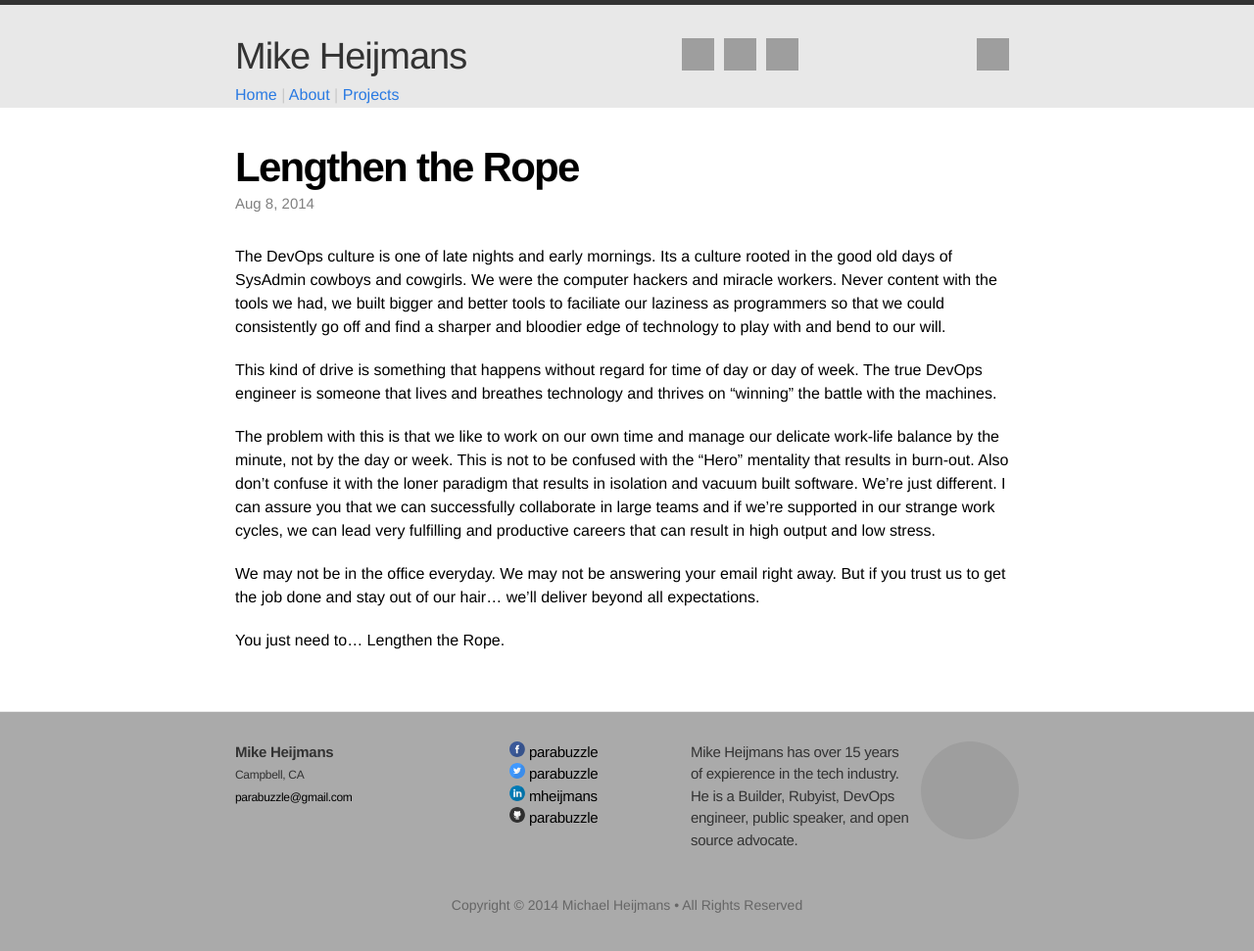
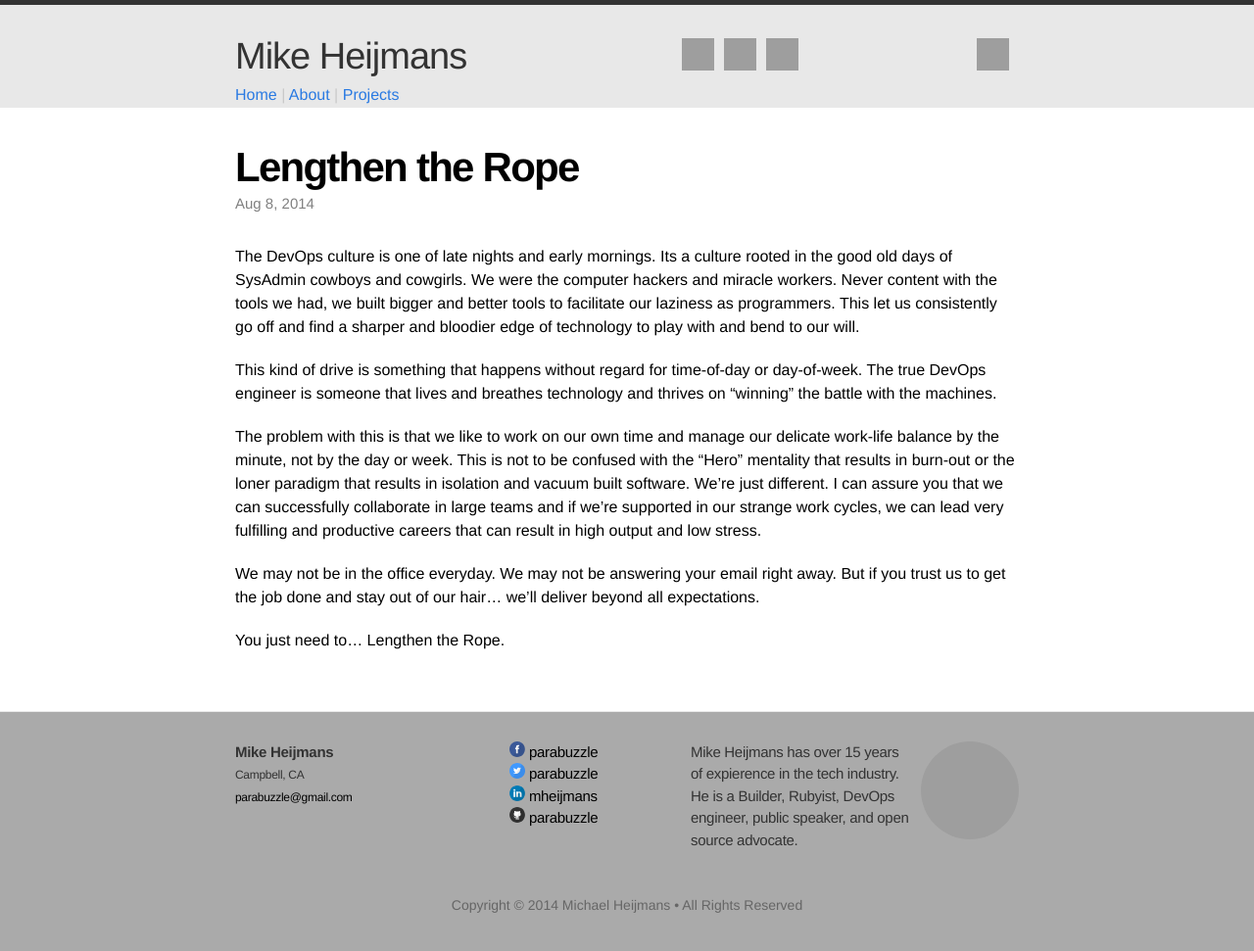
Before and after one commit to parabuzzle/parabuzzle.github.io, a Jekyll site: the page built from _posts/2014-08-08-lengthen-the-rope.md, in a window 1280 px wide, cut to the strip 0-995 px from the top of the page. Shown: the top 971 px of the strip at 98% size. Built offline with Jekyll 4.4.1, drawn with Linux system fonts in a browser that asks for light colours; grey boxes are pictures that could not be loaded.

Commit message:
a small edit

```diff
--- a/_posts/2014-08-08-lengthen-the-rope.md
+++ b/_posts/2014-08-08-lengthen-the-rope.md
@@ -8,11 +8,11 @@ og_type: article
 og_description: The DevOps culture is one of late nights and early mornings. Its a culture rooted in the good old days of SysAdmin cowboys and cowgirls. Let us thrive and you'll never be sorry.
 ---
 
-The DevOps culture is one of late nights and early mornings. Its a culture rooted in the good old days of SysAdmin cowboys and cowgirls. We were the computer hackers and miracle workers. Never content with the tools we had, we built bigger and better tools to faciliate our laziness as programmers so that we could consistently go off and find a sharper and bloodier edge of technology to play with and bend to our will.
+The DevOps culture is one of late nights and early mornings. Its a culture rooted in the good old days of SysAdmin cowboys and cowgirls. We were the computer hackers and miracle workers. Never content with the tools we had, we built bigger and better tools to facilitate our laziness as programmers. This let us consistently go off and find a sharper and bloodier edge of technology to play with and bend to our will.
 
-This kind of drive is something that happens without regard for time of day or day of week. The true DevOps engineer is someone that lives and breathes technology and thrives on "winning" the battle with the machines.
+This kind of drive is something that happens without regard for time-of-day or day-of-week. The true DevOps engineer is someone that lives and breathes technology and thrives on "winning" the battle with the machines.
 
-The problem with this is that we like to work on our own time and manage our delicate work-life balance by the minute, not by the day or week. This is not to be confused with the "Hero" mentality that results in burn-out. Also don't confuse it with the loner paradigm that results in isolation and vacuum built software. We're just different. I can assure you that we can successfully collaborate in large teams and if we're supported in our strange work cycles, we can lead very fulfilling and productive careers that can result in high output and low stress.
+The problem with this is that we like to work on our own time and manage our delicate work-life balance by the minute, not by the day or week. This is not to be confused with the "Hero" mentality that results in burn-out or the loner paradigm that results in isolation and vacuum built software. We're just different. I can assure you that we can successfully collaborate in large teams and if we're supported in our strange work cycles, we can lead very fulfilling and productive careers that can result in high output and low stress.
 
 We may not be in the office everyday. We may not be answering your email right away. But if you trust us to get the job done and stay out of our hair... we'll deliver beyond all expectations.
 
```
